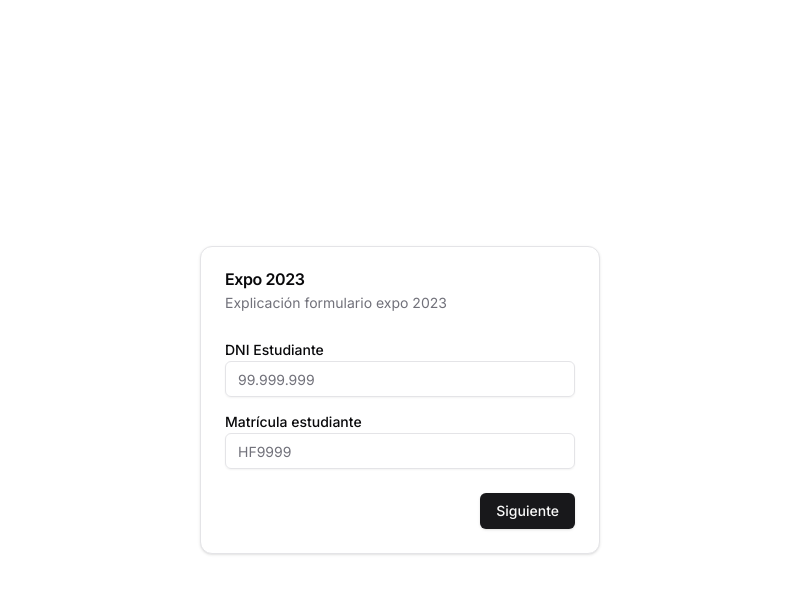
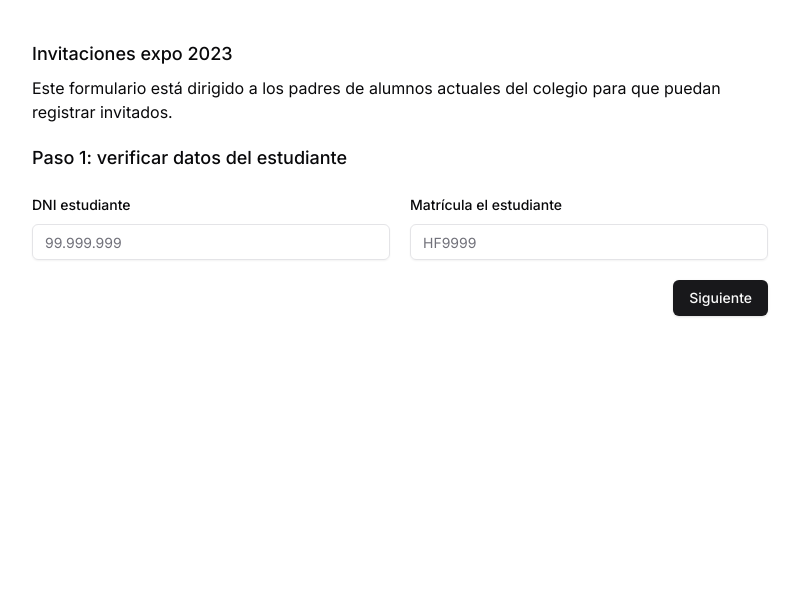
Before and after one commit to EscuelaTecnicaHenryFord/ethf_access_control, a Next.js app in the folder web/: page /expo_2023 in a window 1280 px wide. Shown: the top 594 px of the page, without its empty margins (240-1039 px from the left). Built offline with nearby package versions, Linux system fonts and the light colour scheme.

Commit message:
install trpc

```diff
--- /dev/null
+++ b/web/app/api/trpc/[trpc]/route.ts
@@ -0,0 +1,31 @@
+import { appRouter } from '@/lib/server';
+import { getSession } from '@/lib/session';
+import { initTRPC } from '@trpc/server';
+import { fetchRequestHandler } from '@trpc/server/adapters/fetch';
+
+// You can use any variable name you like.
+// We use t to keep things simple.
+const t = initTRPC.create();
+
+export const router = t.router;
+export const middleware = t.middleware;
+export const publicProcedure = t.procedure;
+
+const all = (request: Request) => {
+  return fetchRequestHandler({
+    endpoint: '/api/trpc',
+    req: request,
+    router: appRouter,
+    createContext: (opts) =>{
+      const session = getSession()
+      return {
+        session,
+      }
+    },
+  });
+};
+
+export {
+  all as GET,
+  all as POST,
+}
--- /dev/null
+++ b/web/app/expo_2023/forme_page_1.tsx
@@ -0,0 +1,94 @@
+"use client"
+
+import { zodResolver } from "@hookform/resolvers/zod"
+import { useForm } from "react-hook-form"
+import * as z from "zod"
+
+import { Button } from "@/components/ui/button"
+import {
+    Form,
+    FormControl,
+    FormDescription,
+    FormField,
+    FormItem,
+    FormLabel,
+    FormMessage,
+} from "@/components/ui/form"
+import { Input } from "@/components/ui/input"
+import { client } from "@/lib/client"
+
+
+const dniErrorOptions = {
+    message: "Ingrese un DNI válido",
+}
+
+const enrolmentErrorOptions = {
+    message: "Ingrese una matrícula válida",
+}
+
+const formSchema = z.object({
+    studentDNI: z.string().regex(/^\d{2}\.?\d{3}\.?\d{3}$/, dniErrorOptions),
+    studentEnrolment: z.string().regex(/^(hf|HF|Hf|hF)?\d{4}$/, enrolmentErrorOptions),
+})
+
+export function FormVerifyStudentData() {
+    const form = useForm<z.infer<typeof formSchema>>({
+        resolver: zodResolver(formSchema),
+        defaultValues: {
+            studentDNI: "",
+            studentEnrolment: "",
+        },
+    })
+    async function onSubmit(values: z.infer<typeof formSchema>) {
+        console.log(await client.greeting.query())
+    }
+
+    return (
+        <Form {...form}>
+            <form onSubmit={form.handleSubmit(onSubmit)} className="flex flex-col gap-5 md:grid grid-cols-2 pt-10">
+                <div className="col-span-2">
+                    <h2 className="font-medium text-lg">Invitaciones expo 2023</h2>
+                    <p className="mt-2">Este formulario está dirigido a los padres de alumnos actuales del colegio para que puedan registrar invitados.</p>
+                </div>
+                <div className="col-span-2">
+                    <h3 className="font-medium text-lg">Paso 1: verificar datos del estudiante</h3>
+                </div>
+                <FormField
+                    control={form.control}
+                    name="studentDNI"
+                    render={({ field }) => (
+                        <FormItem>
+                            <FormLabel>DNI estudiante</FormLabel>
+                            <FormControl>
+                                <Input placeholder="99.999.999" {...field} />
+                            </FormControl>
+                            {/* <FormDescription>
+                                DNI del estudiante
+                            </FormDescription> */}
+                            <FormMessage />
+                        </FormItem>
+                    )}
+                />
+                <FormField
+                    control={form.control}
+                    name="studentEnrolment"
+                    render={({ field }) => (
+                        <FormItem>
+                            <FormLabel>Matrícula el estudiante</FormLabel>
+                            <FormControl>
+                                <Input placeholder="HF9999" {...field} />
+                            </FormControl>
+                            {/* <FormDescription>
+                                Matricula del estudiante
+                            </FormDescription> */}
+                            <FormMessage />
+                        </FormItem>
+                    )}
+                />
+                <div className="col-span-2 flex flex-row-reverse">
+                    <Button type="submit">Siguiente</Button>
+                </div>
+            </form>
+        </Form>
+    )
+}
--- a/web/app/expo_2023/page.tsx
+++ b/web/app/expo_2023/page.tsx
@@ -6,6 +6,7 @@ import { Label } from "@/components/ui/label"
 import { Button } from "@/components/ui/button"
 import { Card, CardContent, CardDescription, CardFooter, CardHeader, CardTitle } from "@/components/ui/card"
 import { cn } from "@/lib/utils"
+import { FormVerifyStudentData } from "./forme_page_1"
 
 export default function Home() {
   // const session = await getSession()
@@ -13,6 +14,11 @@ export default function Home() {
   // const data = await getGlobalData()
 
   const [formPart, setFormPart] = useState(1)
+
+
+  return <div className="container max-w-[800px]">
+    <FormVerifyStudentData />
+  </div>
 
   function nextFormPart() {
     setFormPart((prev) => {
--- /dev/null
+++ b/web/app/expo_2023/server_actions.ts
@@ -0,0 +1,6 @@
+"use server"
+function verifyStudentData(dni: string, enrolment: string): boolean {
+    "use server"
+    console.log("verifyStudentData")
+    return true;
+}
--- /dev/null
+++ b/web/components/ui/form.tsx
@@ -0,0 +1,176 @@
+import * as React from "react"
+import * as LabelPrimitive from "@radix-ui/react-label"
+import { Slot } from "@radix-ui/react-slot"
+import {
+  Controller,
+  ControllerProps,
+  FieldPath,
+  FieldValues,
+  FormProvider,
+  useFormContext,
+} from "react-hook-form"
+
+import { cn } from "@/lib/utils"
+import { Label } from "@/components/ui/label"
+
+const Form = FormProvider
+
+type FormFieldContextValue<
+  TFieldValues extends FieldValues = FieldValues,
+  TName extends FieldPath<TFieldValues> = FieldPath<TFieldValues>
+> = {
+  name: TName
+}
+
+const FormFieldContext = React.createContext<FormFieldContextValue>(
+  {} as FormFieldContextValue
+)
+
+const FormField = <
+  TFieldValues extends FieldValues = FieldValues,
+  TName extends FieldPath<TFieldValues> = FieldPath<TFieldValues>
+>({
+  ...props
+}: ControllerProps<TFieldValues, TName>) => {
+  return (
+    <FormFieldContext.Provider value={{ name: props.name }}>
+      <Controller {...props} />
+    </FormFieldContext.Provider>
+  )
+}
+
+const useFormField = () => {
+  const fieldContext = React.useContext(FormFieldContext)
+  const itemContext = React.useContext(FormItemContext)
+  const { getFieldState, formState } = useFormContext()
+
+  const fieldState = getFieldState(fieldContext.name, formState)
+
+  if (!fieldContext) {
+    throw new Error("useFormField should be used within <FormField>")
+  }
+
+  const { id } = itemContext
+
+  return {
+    id,
+    name: fieldContext.name,
+    formItemId: `${id}-form-item`,
+    formDescriptionId: `${id}-form-item-description`,
+    formMessageId: `${id}-form-item-message`,
+    ...fieldState,
+  }
+}
+
+type FormItemContextValue = {
+  id: string
+}
+
+const FormItemContext = React.createContext<FormItemContextValue>(
+  {} as FormItemContextValue
+)
+
+const FormItem = React.forwardRef<
+  HTMLDivElement,
+  React.HTMLAttributes<HTMLDivElement>
+>(({ className, ...props }, ref) => {
+  const id = React.useId()
+
+  return (
+    <FormItemContext.Provider value={{ id }}>
+      <div ref={ref} className={cn("space-y-2", className)} {...props} />
+    </FormItemContext.Provider>
+  )
+})
+FormItem.displayName = "FormItem"
+
+const FormLabel = React.forwardRef<
+  React.ElementRef<typeof LabelPrimitive.Root>,
+  React.ComponentPropsWithoutRef<typeof LabelPrimitive.Root>
+>(({ className, ...props }, ref) => {
+  const { error, formItemId } = useFormField()
+
+  return (
+    <Label
+      ref={ref}
+      className={cn(error && "text-destructive", className)}
+      htmlFor={formItemId}
+      {...props}
+    />
+  )
+})
+FormLabel.displayName = "FormLabel"
+
+const FormControl = React.forwardRef<
+  React.ElementRef<typeof Slot>,
+  React.ComponentPropsWithoutRef<typeof Slot>
+>(({ ...props }, ref) => {
+  const { error, formItemId, formDescriptionId, formMessageId } = useFormField()
+
+  return (
+    <Slot
+      ref={ref}
+      id={formItemId}
+      aria-describedby={
+        !error
+          ? `${formDescriptionId}`
+          : `${formDescriptionId} ${formMessageId}`
+      }
+      aria-invalid={!!error}
+      {...props}
+    />
+  )
+})
+FormControl.displayName = "FormControl"
+
+const FormDescription = React.forwardRef<
+  HTMLParagraphElement,
+  React.HTMLAttributes<HTMLParagraphElement>
+>(({ className, ...props }, ref) => {
+  const { formDescriptionId } = useFormField()
+
+  return (
+    <p
+      ref={ref}
+      id={formDescriptionId}
+      className={cn("text-[0.8rem] text-muted-foreground", className)}
+      {...props}
+    />
+  )
+})
+FormDescription.displayName = "FormDescription"
+
+const FormMessage = React.forwardRef<
+  HTMLParagraphElement,
+  React.HTMLAttributes<HTMLParagraphElement>
+>(({ className, children, ...props }, ref) => {
+  const { error, formMessageId } = useFormField()
+  const body = error ? String(error?.message) : children
+
+  if (!body) {
+    return null
+  }
+
+  return (
+    <p
+      ref={ref}
+      id={formMessageId}
+      className={cn("text-[0.8rem] font-medium text-destructive", className)}
+      {...props}
+    >
+      {body}
+    </p>
+  )
+})
+FormMessage.displayName = "FormMessage"
+
+export {
+  useFormField,
+  Form,
+  FormItem,
+  FormLabel,
+  FormControl,
+  FormDescription,
+  FormMessage,
+  FormField,
+}
--- /dev/null
+++ b/web/lib/client.ts
@@ -0,0 +1,14 @@
+import { createTRPCProxyClient, httpBatchLink } from '@trpc/client';
+import type { AppRouter } from "./server";
+
+export const client = createTRPCProxyClient<AppRouter>({
+    links: [
+        httpBatchLink({
+            url: 'http://localhost:3000/api/trpc',
+            // You can pass any HTTP headers you wish here
+            async headers() {
+                return {};
+            },
+        }),
+    ],
+});
--- /dev/null
+++ b/web/lib/server.ts
@@ -0,0 +1,9 @@
+import { publicProcedure, router } from "./trpc";
+
+export const appRouter = router({
+    greeting: publicProcedure.query(() => 'hello tRPC v10!'),
+});
+
+// Export only the type of a router!
+// This prevents us from importing server code on the client.
+export type AppRouter = typeof appRouter;
--- a/web/next.config.js
+++ b/web/next.config.js
@@ -1,7 +1,8 @@
 /** @type {import('next').NextConfig} */
 const nextConfig = {
     experimental: {
-        esmExternals: 'loose'
+        esmExternals: 'loose',
+        serverActions: true,
     }
 }
 
```
Also changed, not shown: web/lib/trpc.ts (added, +9 -0 lines), web/package.json (+7 -2 lines), 1 other file (tests, documents, lock files or other folders).
